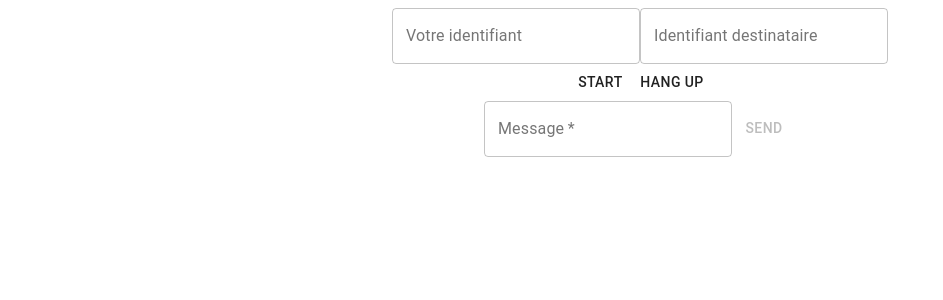
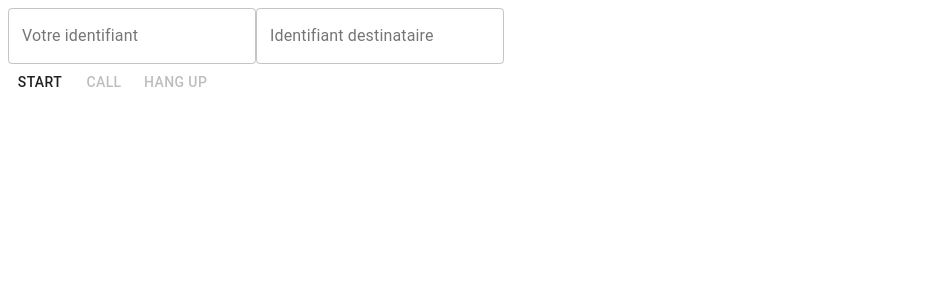
Before and after one commit to Rascaleuh/TIWscord, a React app: page /#/video in a window 1280 px wide. Before the commit this address led to /#/. Shown: the top 300 px of the page, without its empty margins (0-943 px from the left). Built offline with nearby package versions, Linux system fonts and the light colour scheme.

Commit message:
TP3.2 without hangup

```diff
--- a/package.json
+++ b/package.json
@@ -28,7 +28,9 @@
     "peerjs": "^1.3.1",
     "react": "^16.13.1",
     "react-bootstrap": "^1.3.0",
-    "react-dom": "^16.13.1"
+    "react-dom": "^16.13.1",
+    "react-router": "^5.2.0",
+    "react-router-dom": "^5.2.0"
   },
   "devDependencies": {
     "@babel/core": "^7.11.6",
--- /dev/null
+++ b/src/components/VideoChat.jsx
@@ -0,0 +1,148 @@
+import React, { useState, useRef } from 'react';
+import {
+  Button, TextField, Grid,
+} from '@material-ui/core';
+import Peer from 'peerjs';
+
+// PEERJS
+const peerConnection = {
+  peer: null,
+  conn: null,
+};
+
+function newPeer(id) {
+  return new Peer(id, {
+    host: 'localhost',
+    port: 3000,
+    path: '/mypeer',
+  });
+}
+
+function VideoChat() {
+  const [startAvailable, setStart] = useState(true);
+  const [callAvailable, setCall] = useState(false);
+  const [hangupAvailable, setHangup] = useState(false);
+  const [srcId, setSrcId] = useState('');
+  const [dstId, setDstId] = useState('');
+  const localVideoRef = useRef();
+  const localStreamRef = useRef();
+  const remoteVideoRef = useRef();
+
+  const gotStream = (stream) => {
+    localVideoRef.current.srcObject = stream;
+    setCall(true);
+    localStreamRef.current = stream;
+  };
+
+  const gotRemoteStream = (remoteStream) => {
+    const remoteVideo = remoteVideoRef.current;
+    if (remoteVideo.srcObject !== remoteStream) {
+      remoteVideo.srcObject = remoteStream;
+    }
+  };
+
+  const start = () => {
+    peerConnection.peer = newPeer(srcId);
+    peerConnection.conn = peerConnection.peer.connect(dstId);
+
+    setStart(false);
+    navigator.mediaDevices
+      .getUserMedia({
+        audio: true,
+        video: true,
+      })
+      .then(gotStream)
+      .catch((e) => { console.log(e); alert(`getUserMedia() error: ${e.name}`); });
+  };
+
+  const hangup = () => {
+    peerConnection.conn.close();
+    peerConnection.peer.disconnect();
+    peerConnection.peer.destroy();
+    setHangup(false);
+    gotRemoteStream(null);
+  };
+
+  const callDst = () => {
+    const getUserMedia = navigator.getUserMedia
+      || navigator.webkitGetUserMedia
+      || navigator.mozGetUserMedia;
+    getUserMedia({ video: true, audio: true }, (stream) => {
+      const call = peerConnection.peer.call(dstId, stream);
+      call.on('stream', (remoteStream) => {
+        gotRemoteStream(remoteStream);
+      });
+    }, (err) => {
+      console.log('Failed to get local stream', err);
+    });
+
+    peerConnection.peer.on('call', (call) => {
+      getUserMedia({ video: true, audio: true }, (stream) => {
+        call.answer(stream); // Answer the call with an A/V stream.
+        call.on('stream', (remoteStream) => {
+          gotRemoteStream(remoteStream);
+        });
+      }, (err) => {
+        console.log('Failed to get local stream', err);
+      });
+    });
+
+    peerConnection.conn.on('close', () => {
+      console.log('connection closed !');
+      gotRemoteStream(null);
+    });
+
+    peerConnection.peer.on('disconnect', () => {
+      console.log('connection disconnected !');
+      gotRemoteStream(null);
+    });
+
+    setHangup(true);
+  };
+
+  return (
+    <div>
+      <Grid item>
+        <TextField
+          label="Votre identifiant"
+          placeholder="Monsieur A"
+          variant="outlined"
+          onChange={(e) => setSrcId(e.target.value)}
+        />
+        <TextField
+          label="Identifiant destinataire"
+          placeholder="Monsieur B"
+          variant="outlined"
+          onChange={(e) => setDstId(e.target.value)}
+        />
+      </Grid>
+
+      <Grid item>
+        <Button onClick={start} disabled={!startAvailable}>
+          Start
+        </Button>
+        <Button onClick={callDst} disabled={!callAvailable}>
+          Call
+        </Button>
+        <Button onClick={hangup} disabled={!hangupAvailable}>
+          Hang Up
+        </Button>
+      </Grid>
+      <video
+        ref={localVideoRef}
+        autoPlay
+        muted
+      >
+        <track kind="captions" srcLang="en" label="english_captions" />
+      </video>
+      <video
+        ref={remoteVideoRef}
+        autoPlay
+      >
+        <track kind="captions" srcLang="en" label="english_captions" />
+      </video>
+    </div>
+  );
+}
+
+export default VideoChat;
--- a/src/index.jsx
+++ b/src/index.jsx
@@ -1,12 +1,27 @@
 import React from 'react';
 import ReactDOM from 'react-dom';
+import { HashRouter as Router, Route, Switch } from 'react-router-dom';
 
 import DataChat from './components/DataChat';
+import VideoChat from './components/VideoChat';
 
-const Index = () => (
+const DataChatIndex = () => (
   <div className="container">
     <DataChat />
   </div>
 );
 
-ReactDOM.render(<Index />, document.getElementById('root'));
+const VideoChatIndex = () => (
+  <div className="container">
+    <VideoChat />
+  </div>
+);
+
+ReactDOM.render((
+  <Router>
+    <Switch>
+      <Route exact path="/" component={DataChatIndex} />
+      <Route exact path="/video" component={VideoChatIndex} />
+    </Switch>
+  </Router>
+), document.getElementById('root'));
--- a/webpack.config.js
+++ b/webpack.config.js
@@ -1,32 +1,33 @@
-const HtmlWebPackPlugin = require("html-webpack-plugin");
+const HtmlWebPackPlugin = require('html-webpack-plugin');
 const path = require('path');
+
 const htmlPlugin = new HtmlWebPackPlugin({
-  template: "./src/index.html",
-  filename: "./index.html"
+  template: './src/index.html',
+  filename: './index.html',
 });
 
 module.exports = {
-    entry: "./src/index.jsx",
+  entry: './src/index.jsx',
   output: {
     path: path.join(__dirname, 'dist'),
-        filename: "[name].js"
+    filename: '[name].js',
   },
   plugins: [htmlPlugin],
   resolve: {
-        extensions: ['.js', '.jsx']
+    extensions: ['.js', '.jsx'],
   },
   module: {
     rules: [
       {
         test: /\.(js|jsx)$/,
         exclude: /node_modules/,
-                use: ["babel-loader", "eslint-loader"]
+        use: ['babel-loader', 'eslint-loader'],
       },
       {
         test: /\.(png|svg|jpg|gif)$/,
-                loader: "file-loader",
-                options: { name: '/static/[name].[ext]' }
-            }
-        ]
-    }
+        loader: 'file-loader',
+        options: { name: '/static/[name].[ext]' },
+      },
+    ],
+  },
 };
```
Also changed, not shown: serveur/index.js (+7 -5 lines), 1 other file (tests, documents, lock files or other folders). Lines whose indentation alone changed are shown as unchanged.
